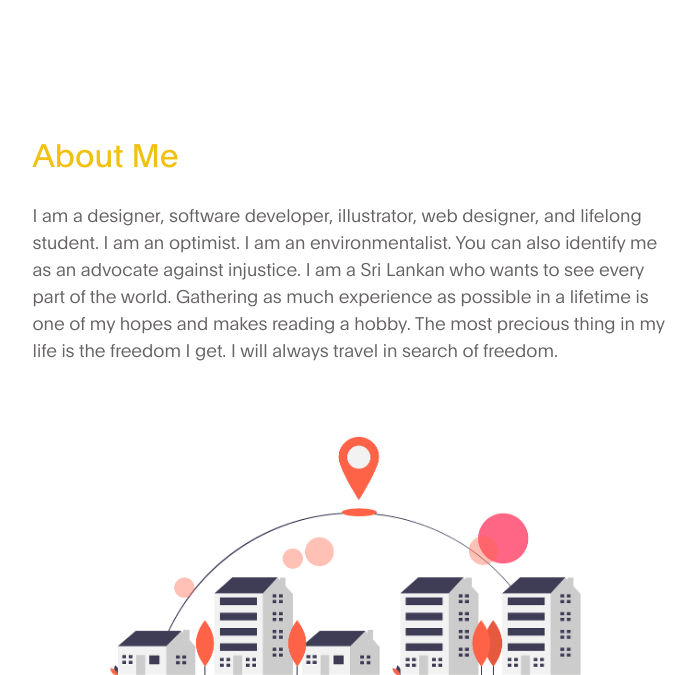
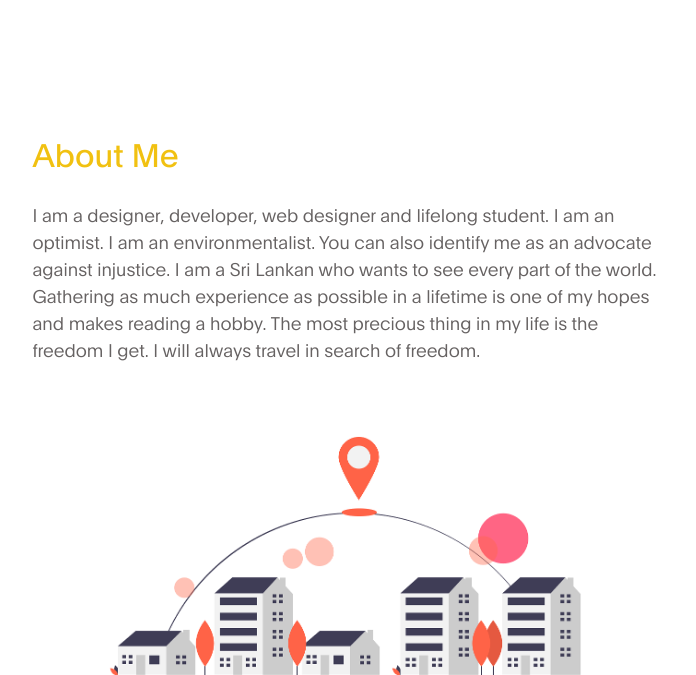
Before and after one commit to nipunmadusanka/test, a PHP site: page / in a window 1280 px wide. Shown: the part 761-1436 px from the top of the page, without its empty margins (290-986 px from the left). Run offline with PHP 8.4, Linux system fonts and the light colour scheme.

Commit message:
Update index.php

```diff
--- a/index.php
+++ b/index.php
@@ -94,7 +94,7 @@
 
                               <h2 class="mb-4" data-aos="fade-up"><strong>About Me</strong></h2>
 
-                              <p class="mb-0" data-aos="fade-up">I am a designer, software developer, illustrator, web designer, and lifelong student. I am an optimist. I am an environmentalist.
+                              <p class="mb-0" data-aos="fade-up">I am a designer, developer, web designer and lifelong student. I am an optimist. I am an environmentalist.
 You can also identify me as an advocate against injustice. I am a Sri Lankan who wants to see every part of the world. Gathering as much experience as possible in a lifetime is one of my hopes and makes reading a hobby. The most precious thing in my life is the freedom I get. I will always travel in search of freedom.</p>
                          </div>
 
```
